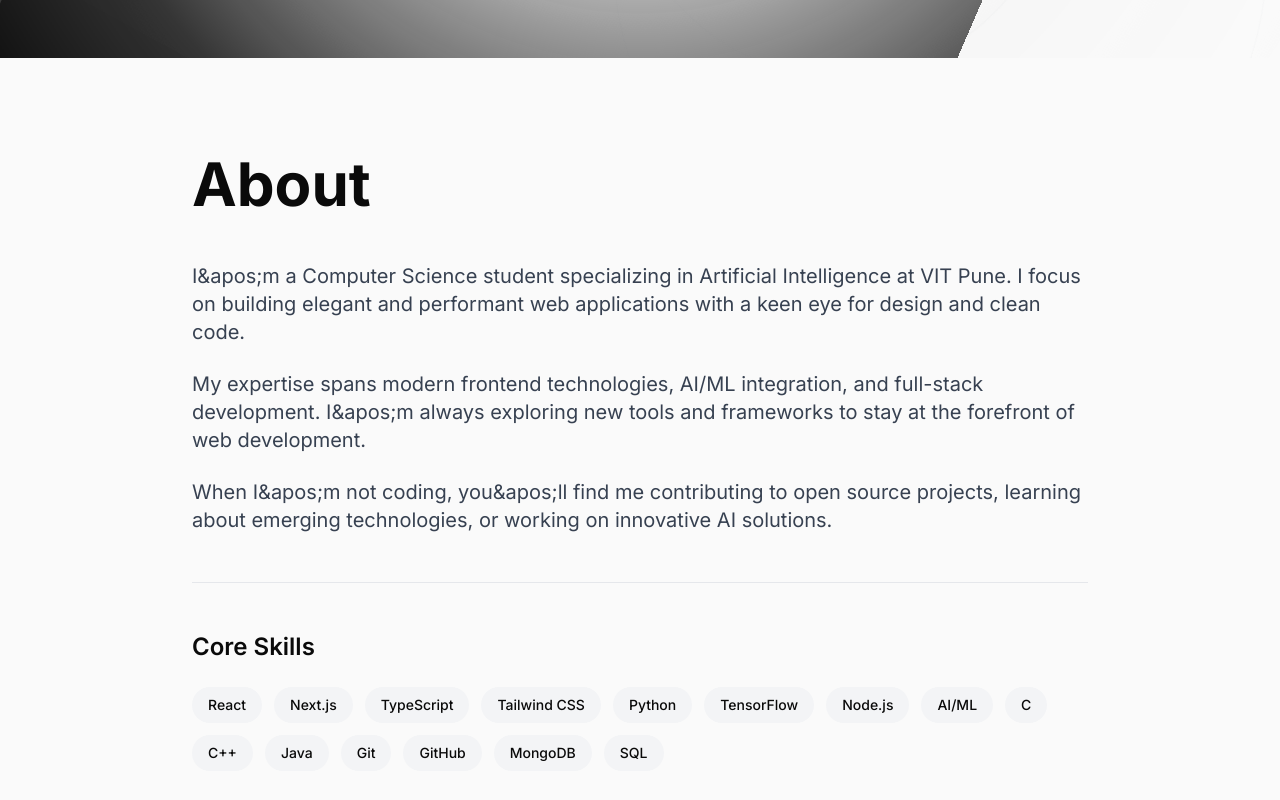
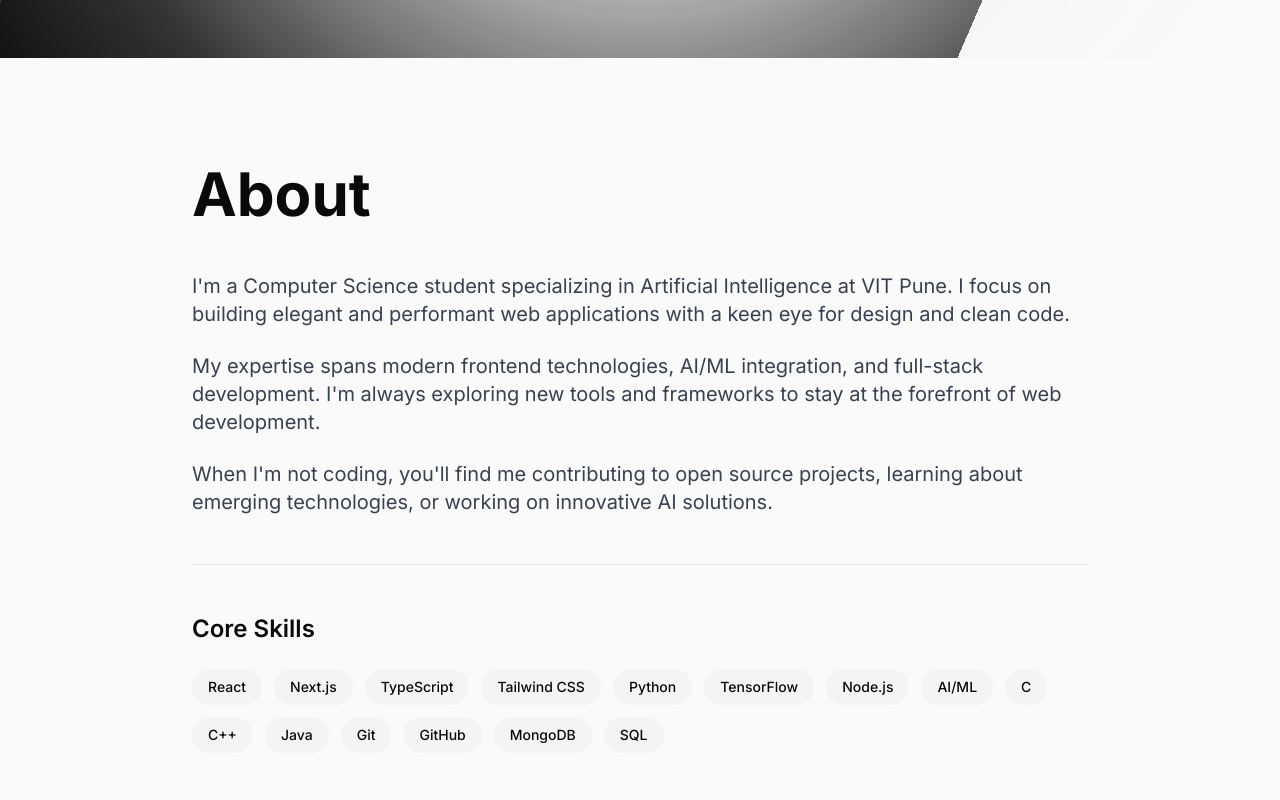
Before and after one commit to sohamx0/Portfolio, a Next.js app: page / in a window 1280 px wide. Shown: the part 742-1542 px from the top of the page. Built offline with nearby package versions, Linux system fonts and the light colour scheme.

Commit message:
updated about section

```diff
--- a/src/components/sections/About.tsx
+++ b/src/components/sections/About.tsx
@@ -29,9 +29,9 @@ export default function About() {
 
           <div className="space-y-6 text-lg md:text-xl text-gray-700 dark:text-gray-300 leading-relaxed">
             {[
-              "I&apos;m a Computer Science student specializing in Artificial Intelligence at VIT Pune. I focus on building elegant and performant web applications with a keen eye for design and clean code.",
-              "My expertise spans modern frontend technologies, AI/ML integration, and full-stack development. I&apos;m always exploring new tools and frameworks to stay at the forefront of web development.",
-              "When I&apos;m not coding, you&apos;ll find me contributing to open source projects, learning about emerging technologies, or working on innovative AI solutions."
+              "I'm a Computer Science student specializing in Artificial Intelligence at VIT Pune. I focus on building elegant and performant web applications with a keen eye for design and clean code.",
+              "My expertise spans modern frontend technologies, AI/ML integration, and full-stack development. I'm always exploring new tools and frameworks to stay at the forefront of web development.",
+              "When I'm not coding, you'll find me contributing to open source projects, learning about emerging technologies, or working on innovative AI solutions."
             ].map((text, i) => (
               <motion.p
                 key={i}
```
